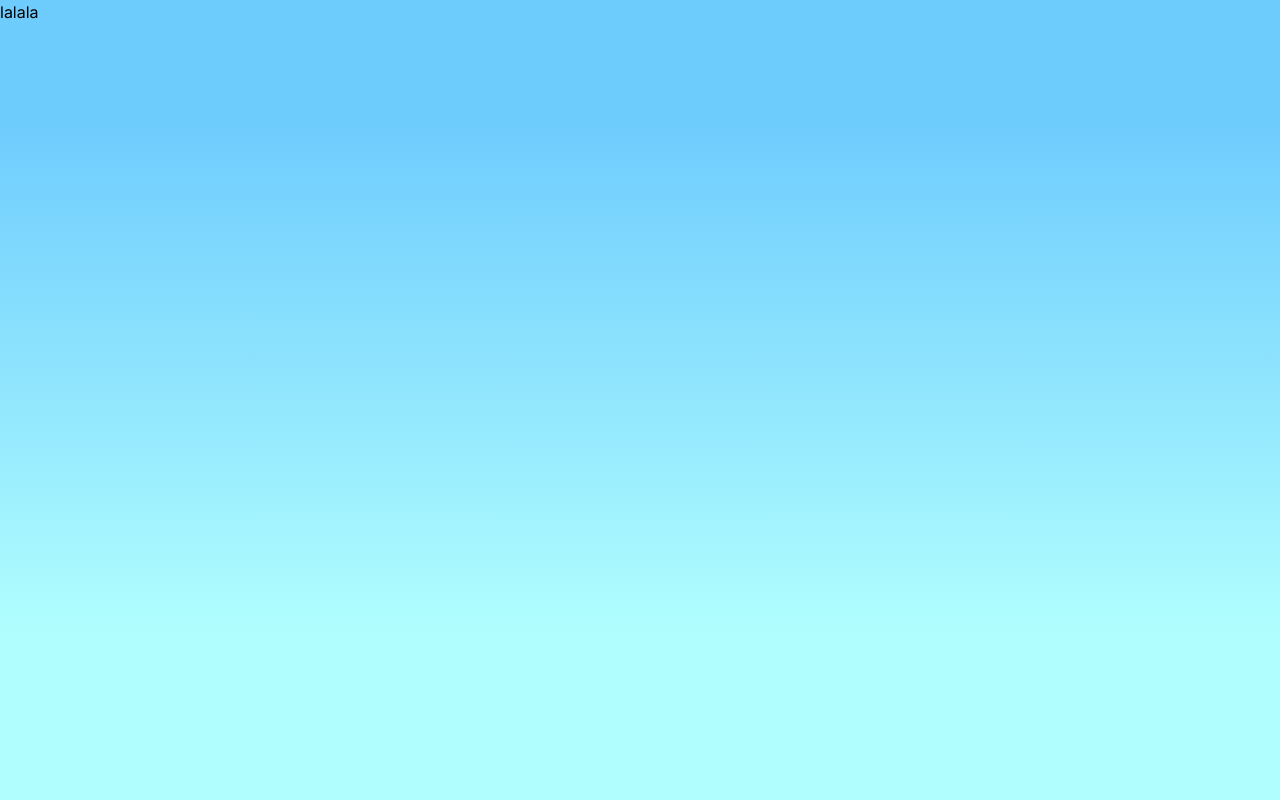
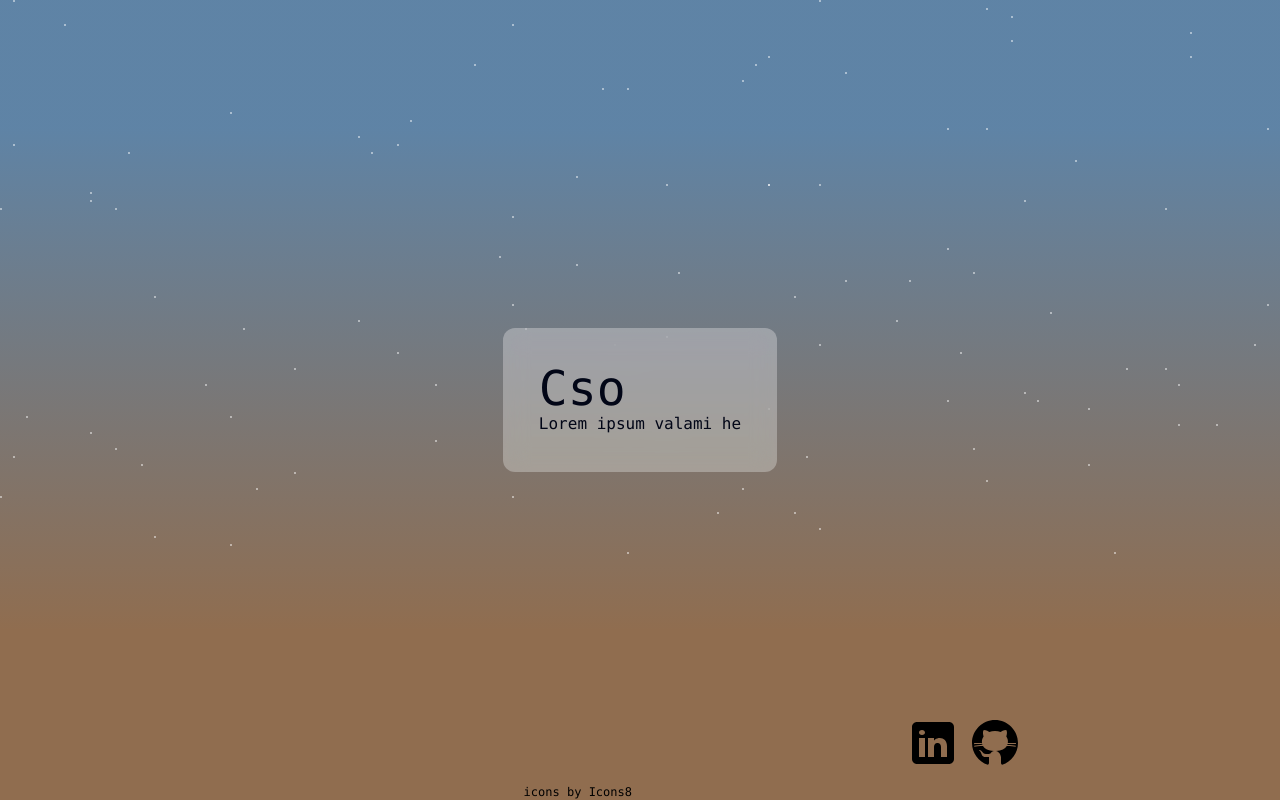
Before and after one commit to jenolah/portfolio, a Next.js app: page / in a window 1280 px wide. Built offline with nearby package versions, Linux system fonts and the light colour scheme.

Commit message:
create intro & footer

```diff
--- a/src/app/components/DynamicBackground.tsx
+++ b/src/app/components/DynamicBackground.tsx
@@ -1,4 +1,3 @@
-"use client";
 import { Sky } from "@/app/components/Sky";
 
 export const DynamicBackground = () => {
--- /dev/null
+++ b/src/app/components/Footer.tsx
@@ -0,0 +1,17 @@
+import { IconLinks } from "@/app/components/IconLinks";
+
+export const Footer = () => {
+  return (
+    <div className="fixed inline-grid grid-cols-2 gap-4 bottom-0 w-screen font-mono text-xs">
+      <div className="col-start-2 justify-self-center">
+        <IconLinks />
+      </div>
+      <div className="justify-self-end self-end">
+        icons by{" "}
+        <a target="_blank" href="https://icons8.com">
+          Icons8
+        </a>
+      </div>
+    </div>
+  );
+};
--- /dev/null
+++ b/src/app/components/IconLinks.tsx
@@ -0,0 +1,24 @@
+export const IconLinks = () => {
+  return (
+    <div className="flex gap-3">
+      <a
+        href="https://www.linkedin.com/in/ol%C3%A1h-dzsenifer/"
+        target="_blank"
+        rel="noopener noreferrer"
+      >
+        <img
+          src="/icons8-linkedin.svg"
+          alt="linkedin"
+          className="hover:invert"
+        />
+      </a>
+      <a
+        href="https://github.com/jenolah"
+        target="_blank"
+        rel="noopener noreferrer"
+      >
+        <img src="/icons8-github.svg" alt="github" className="hover:invert" />
+      </a>
+    </div>
+  );
+};
--- /dev/null
+++ b/src/app/components/Intro.tsx
@@ -0,0 +1,10 @@
+export const Intro = () => {
+  return (
+    <div className="h-screen w-screen flex justify-center flex-col items-center	font-mono font-medium gap-2">
+      <div className="backdrop-hue-rotate-15 backdrop-blur-md bg-white/30 p-9 rounded-xl text-slate-950">
+        <h1 className="text-5xl">Cso</h1>
+        <p>Lorem ipsum valami he </p>
+      </div>
+    </div>
+  );
+};
--- a/src/app/components/Sky.tsx
+++ b/src/app/components/Sky.tsx
@@ -11,7 +11,7 @@ export const Sky = () => {
   return (
     <div>
       <div
-        className={`animate-[dayNight_10s_ease-in-out_infinite]`}
+        className={`animate-[dayNight_20s_ease-in-out_infinite]`}
         style={{
           width: "100%",
           height: "100vh",
@@ -41,7 +41,7 @@ export const Sky = () => {
       {stars.map(({ x, y }, index) => (
         <div
           key={index}
-          className={`animate-[stars_10s_ease-in-out_infinite]`}
+          className={`animate-[stars_20s_ease-in-out_infinite]`}
           style={{
             height: 2,
             width: 2,
--- a/src/app/page.tsx
+++ b/src/app/page.tsx
@@ -1,10 +1,13 @@
 import { DynamicBackground } from "@/app/components/DynamicBackground";
+import { Intro } from "@/app/components/Intro";
+import { Footer } from "@/app/components/Footer";
 
 export default function Home() {
   return (
     <main>
       <DynamicBackground />
-      <div>lalala</div>
+      <Intro />
+      <Footer />
     </main>
   );
 }
```
Also changed, not shown: src/app/layout.tsx (+10 -9 lines), public/icons8-github.svg (added), public/icons8-linkedin.svg (added).
